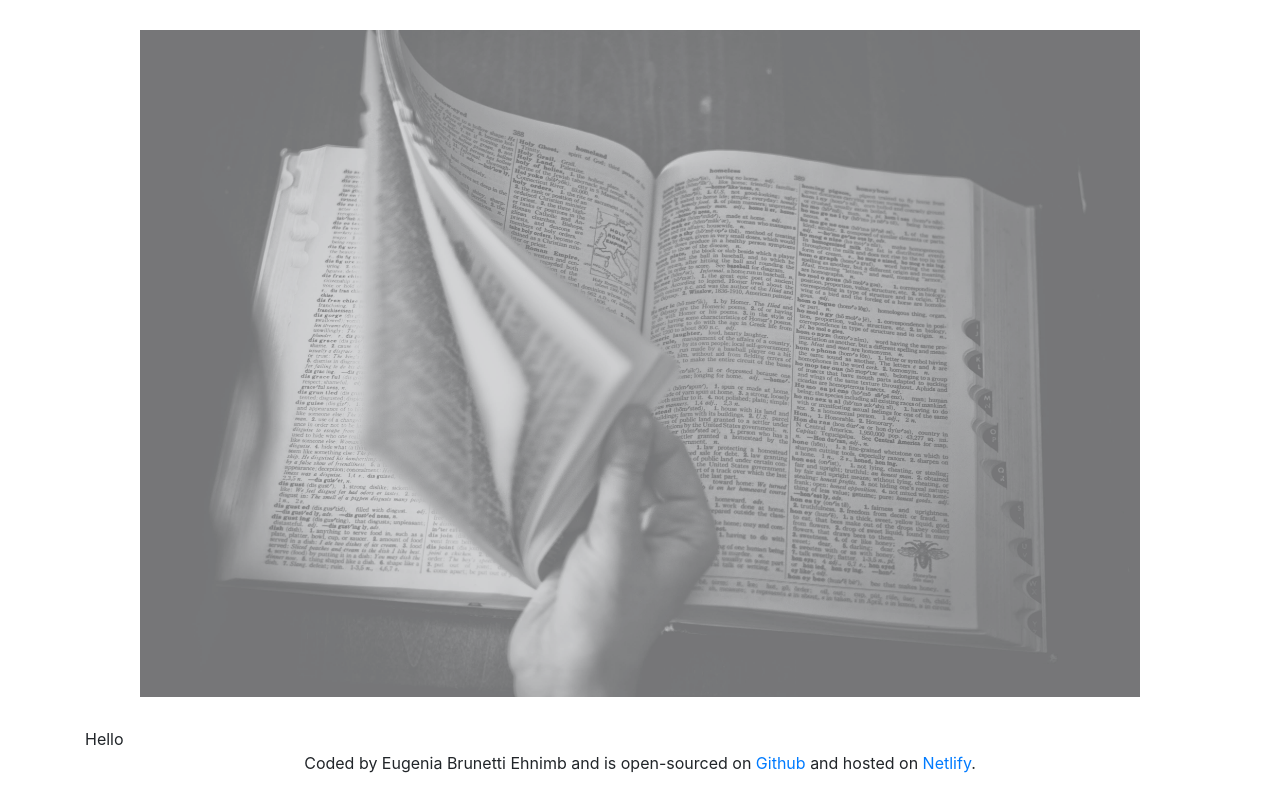
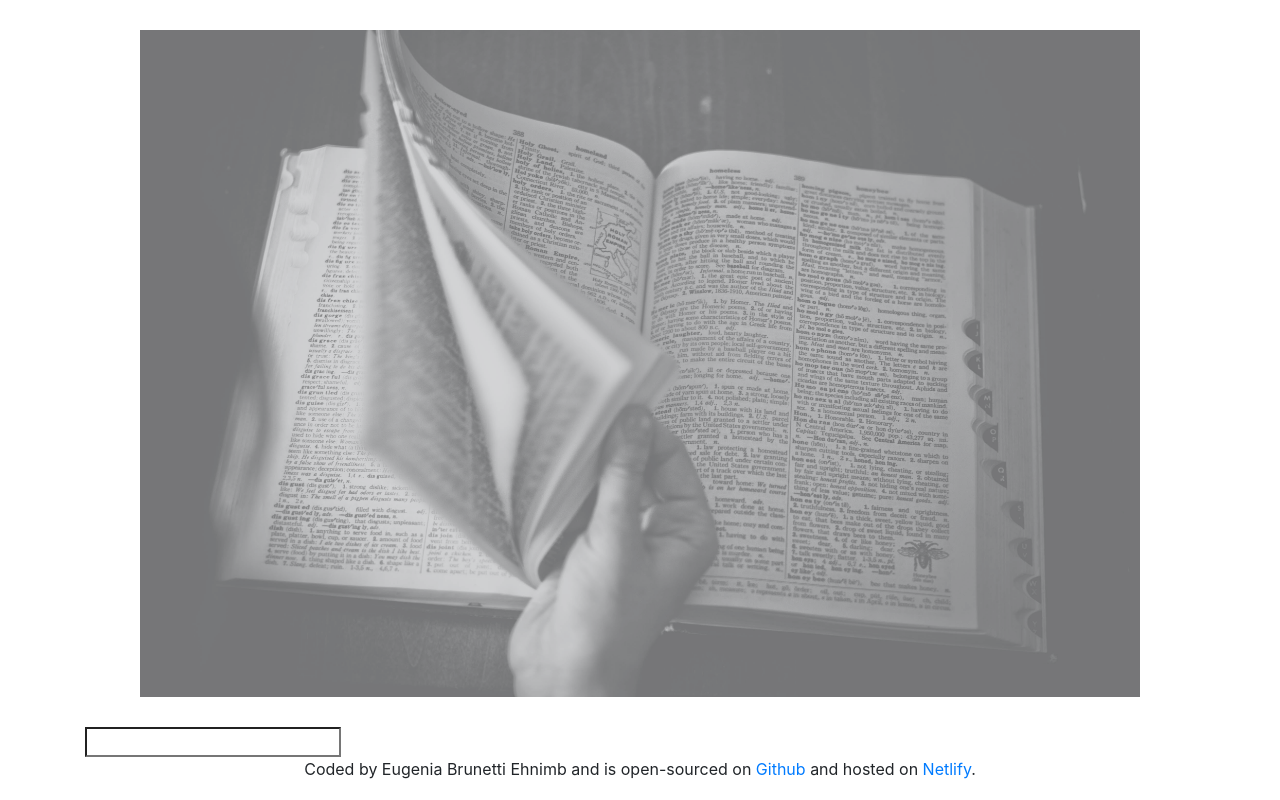
Before and after one commit to eugesuri/dictionary-project, a React (Create React App) app: page / in a window 1280 px wide. Built offline with nearby package versions, Linux system fonts and the light colour scheme.

Commit message:
added input

```diff
--- a/src/Dictionary.js
+++ b/src/Dictionary.js
@@ -1,5 +1,13 @@
 import React from "react";
+import "./Dictionary.css";
 
 export default function Dictionary() {
-  return "Hello ";
+  return (
+    <div className="Dictionary">
+      {" "}
+      <form>
+        <input type="Search" />
+      </form>{" "}
+    </div>
+  );
 }
```
Also changed, not shown: src/Dictionary.css (added).
